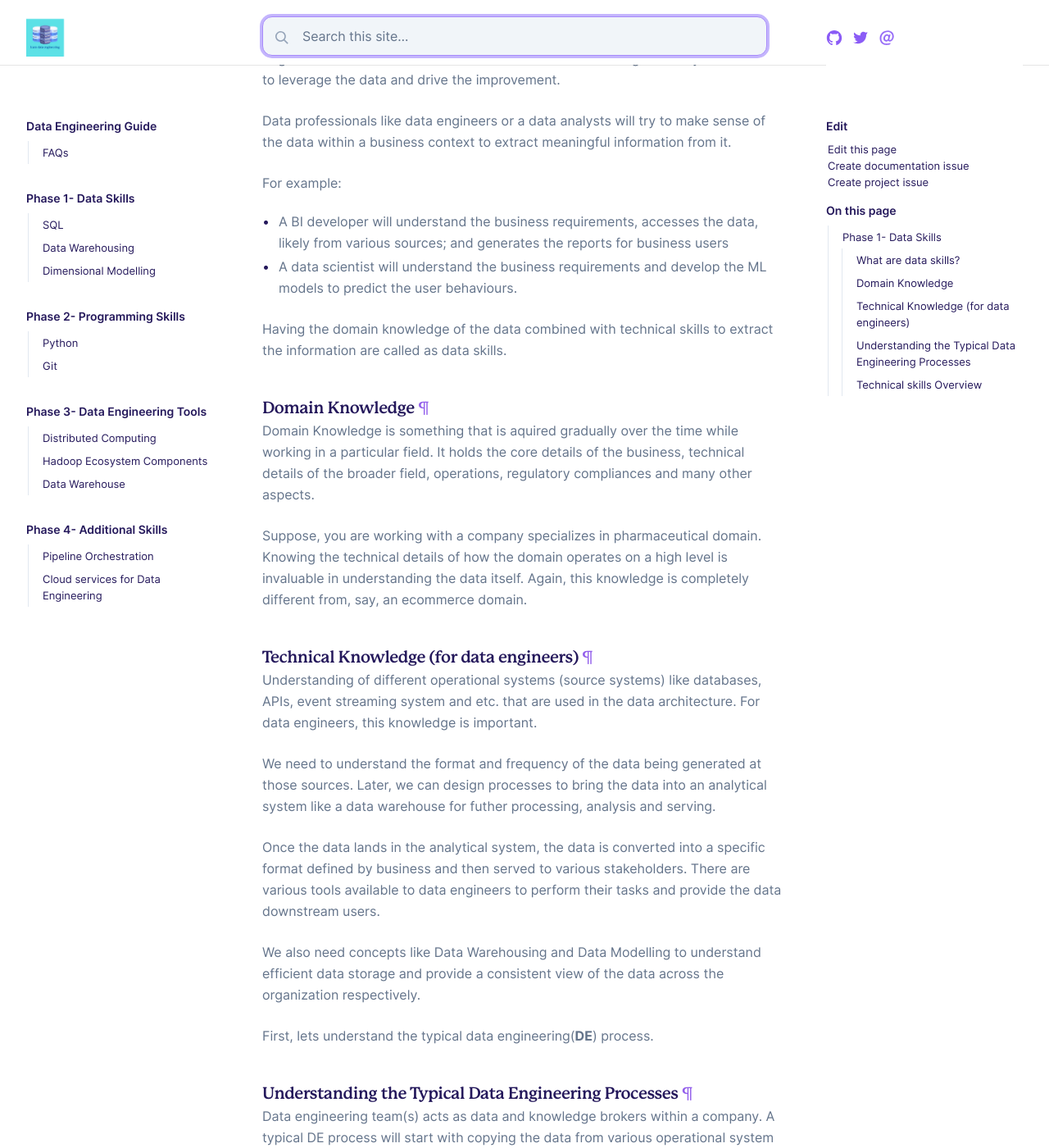
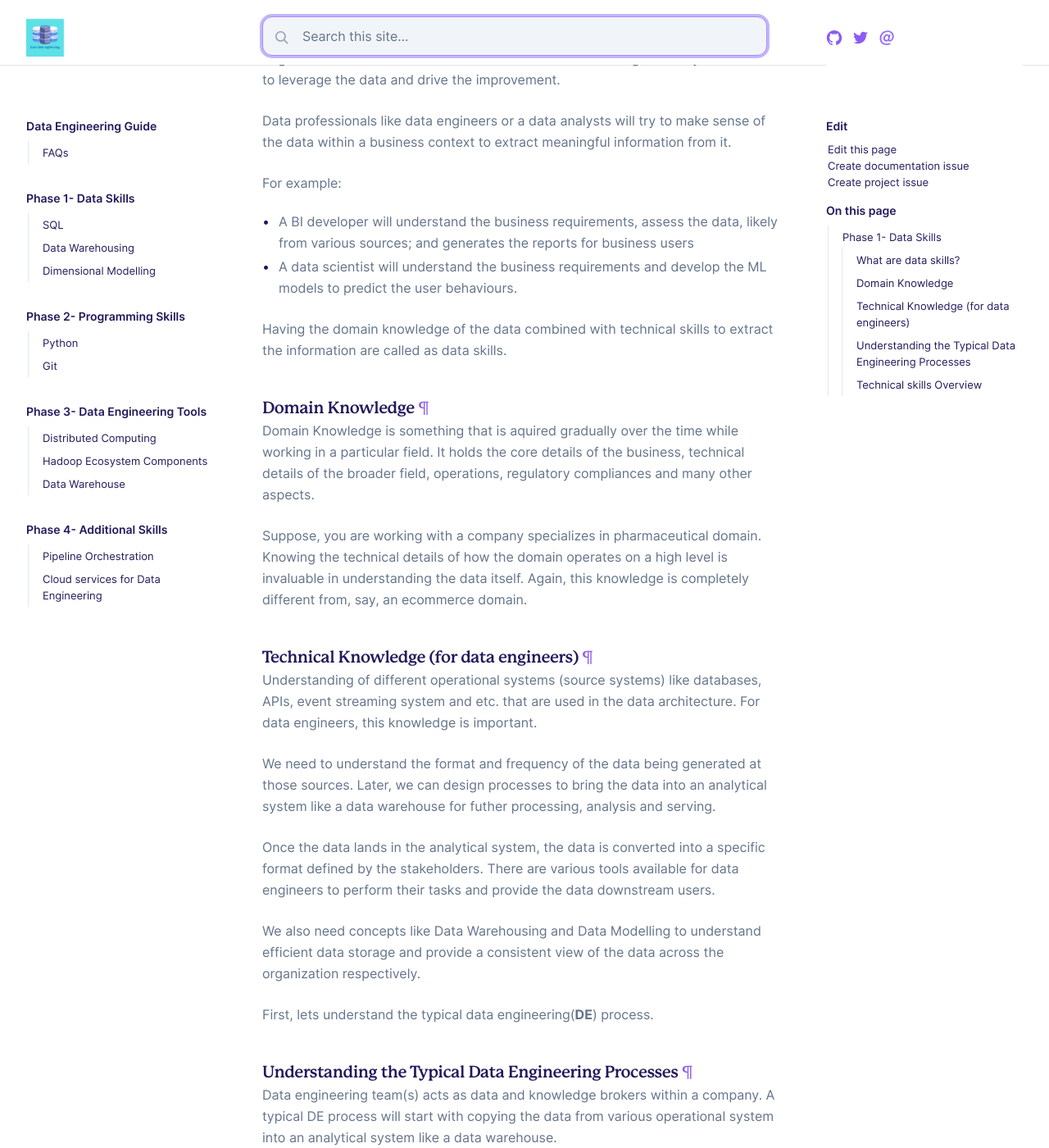
Before and after one commit to learndataengineering/learndataengineering.guide, a Jekyll site: the page built from _docs/phase1/data-skills.md, in a window 1280 px wide and 1400 px high, scrolled down 361 px. Shown: the whole window at 82% size. Built offline with Jekyll 4.4.1, drawn with Linux system fonts in a browser that asks for light colours.

Commit message:
remove gramatical errors

```diff
--- a/_docs/phase1/data-skills.md
+++ b/_docs/phase1/data-skills.md
@@ -21,7 +21,7 @@ Data professionals like data engineers or a data analysts will try to make sense
 
 For example:
 
-- A BI developer will understand the business requirements, accesses the data, likely from various sources; and generates the reports for business users
+- A BI developer will understand the business requirements, assess the data, likely from various sources; and generates the reports for business users
 
 - A data scientist will understand the business requirements and develop the ML models to predict the user behaviours.
 
@@ -39,7 +39,7 @@ Understanding of different operational systems (source systems) like databases,
 
 We need to understand the format and frequency of the data being generated at those sources. Later, we can design processes to bring the data into an analytical system like a data warehouse for futher processing, analysis and serving.
 
-Once the data lands in the analytical system, the data is converted into a specific format defined by business and then served to various stakeholders. There are various tools available to data engineers to perform their tasks and provide the data downstream users.
+Once the data lands in the analytical system, the data is converted into a specific format defined by the stakeholders. There are various tools available for data engineers to perform their tasks and provide the data downstream users.
 
 We also need concepts like Data Warehousing and Data Modelling to understand efficient data storage and provide a consistent view of the data across the organization respectively.
 
```
